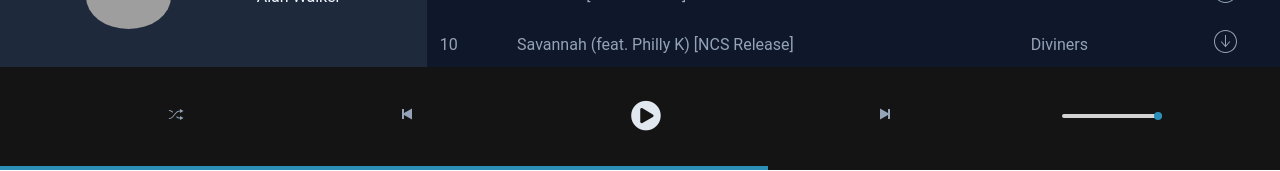
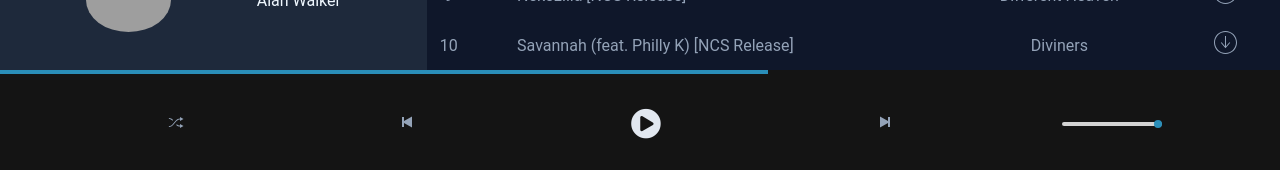
Before and after one commit to jessej-samuel/spotipy, a React (Create React App) app: page / in a window 1280 px wide. Shown: the part 630-801 px from the top of the page. Built offline with nearby package versions, Linux system fonts and the light colour scheme; grey boxes are pictures that could not be loaded.

Commit message:
Fix: Moved progressbar above player controls

```diff
--- a/src/components/Player.js
+++ b/src/components/Player.js
@@ -83,6 +83,7 @@ const Player = ({
 
     return (
         <div id="player">
+            <SongTime />
             <div
                 className="control"
                 id={shuffled ? `active` : null}
@@ -107,7 +108,7 @@ const Player = ({
                 {forwardsSvg}
             </div>
             <Progress />
-            <SongTime />
+
 
             <audio
                 id="main-track"
--- a/src/index.css
+++ b/src/index.css
@@ -25,7 +25,7 @@ code {
     background-color: rgb(15, 23, 42);
     display: grid;
     grid-template-columns: repeat(12, 1fr);
-    grid-template-rows: repeat(8, 1fr) 4px;
+    grid-template-rows: repeat(8, 1fr);
 }
 
 #active {
```
